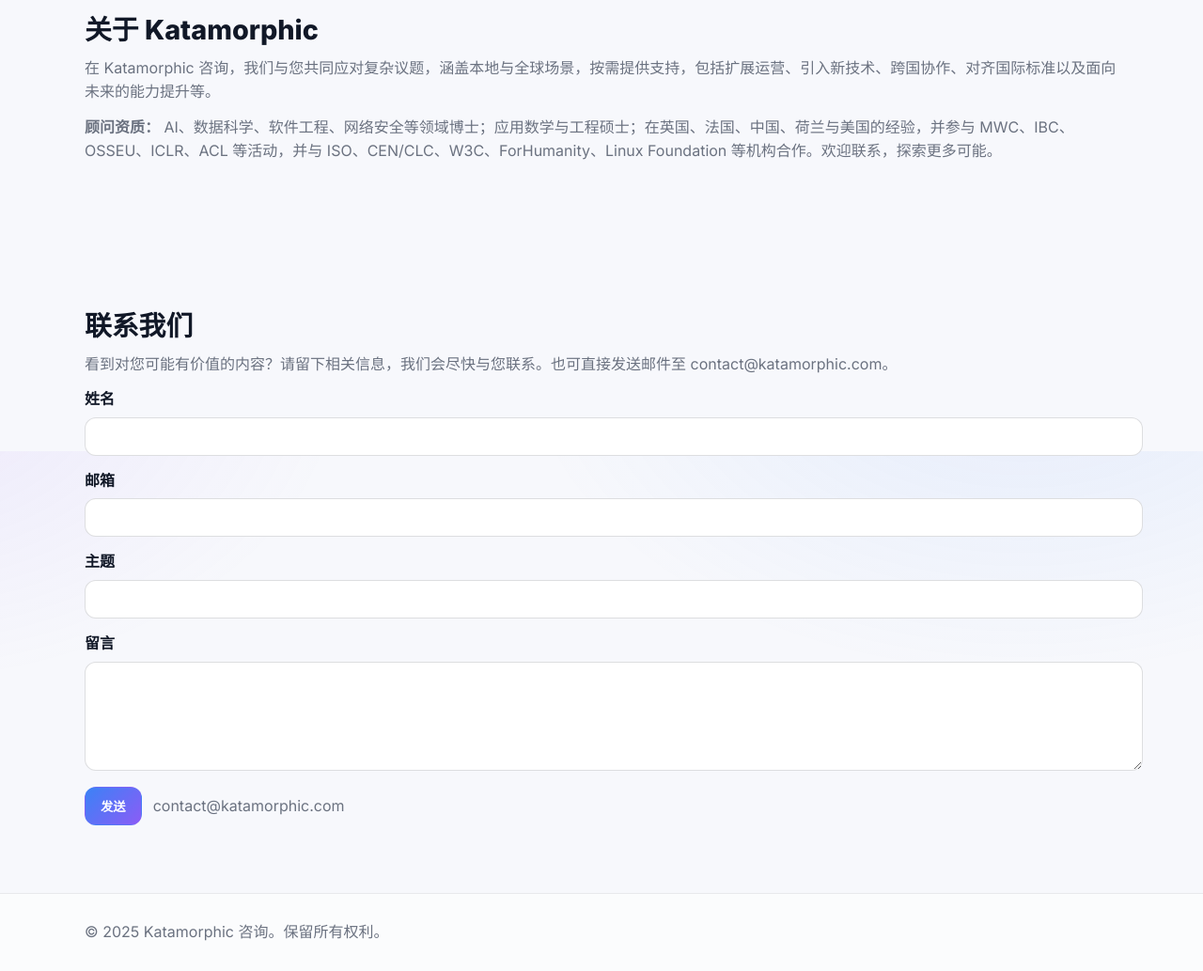
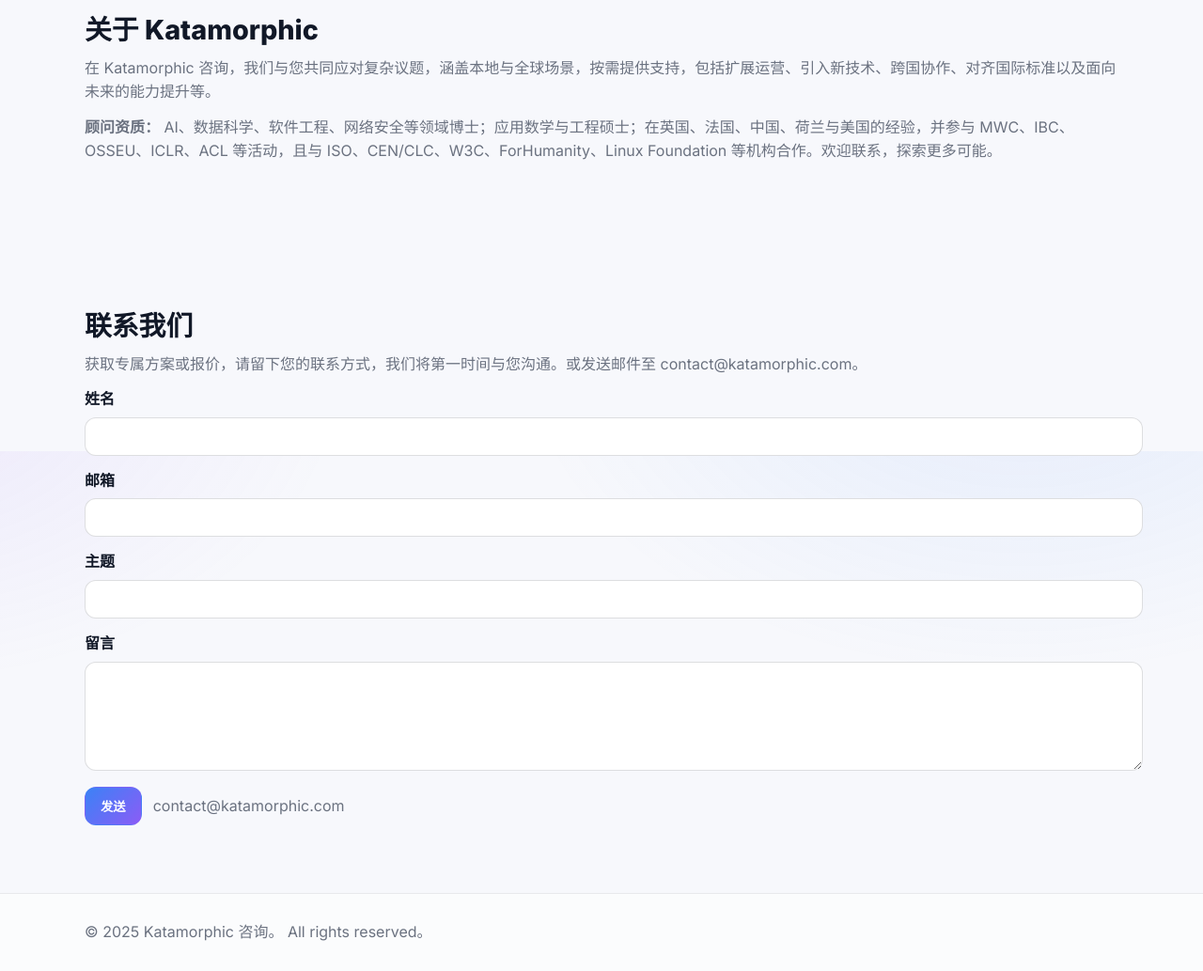
Before and after one commit to Katamorphic-Consulting/katamorphic-consulting.github.io, a plain HTML site: page index.zh.html in a window 1280 px wide. Shown: the part 1920-2953 px from the top of the page at 94% size. Drawn offline with Linux system fonts and the light colour scheme.

Commit message:
refinement

```diff
--- a/index.zh.html
+++ b/index.zh.html
@@ -149,14 +149,14 @@
             <div class="container">
                 <h2>关于 Katamorphic</h2>
                 <p>在 Katamorphic 咨询，我们与您共同应对复杂议题，涵盖本地与全球场景，按需提供支持，包括扩展运营、引入新技术、跨国协作、对齐国际标准以及面向未来的能力提升等。</p>
-                <p><strong>顾问资质：</strong> AI、数据科学、软件工程、网络安全等领域博士；应用数学与工程硕士；在英国、法国、中国、荷兰与美国的经验，并参与 MWC、IBC、OSSEU、ICLR、ACL 等活动，并与 ISO、CEN/CLC、W3C、ForHumanity、Linux Foundation 等机构合作。欢迎联系，探索更多可能。</p>
+                <p><strong>顾问资质：</strong> AI、数据科学、软件工程、网络安全等领域博士；应用数学与工程硕士；在英国、法国、中国、荷兰与美国的经验，并参与 MWC、IBC、OSSEU、ICLR、ACL 等活动，且与 ISO、CEN/CLC、W3C、ForHumanity、Linux Foundation 等机构合作。欢迎联系，探索更多可能。</p>
             </div>
         </section>
 
         <section id="contact" class="contact section">
             <div class="container">
                 <h2>联系我们</h2>
-                <p>看到对您可能有价值的内容？请留下相关信息，我们会尽快与您联系。也可直接发送邮件至 <a href="mailto:contact@katamorphic.com" class="contact-email">contact@katamorphic.com</a>。</p>
+                <p>获取专属方案或报价，请留下您的联系方式，我们将第一时间与您沟通。或发送邮件至 <a href="mailto:contact@katamorphic.com" class="contact-email">contact@katamorphic.com</a>。</p>
                 <form id="contact-form" class="contact-form" action="https://formspree.io/f/xovndekn" method="POST" novalidate>
                     <div class="form-grid">
                         <label>
@@ -187,7 +187,7 @@
 
     <footer class="site-footer" role="contentinfo">
         <div class="container">
-            <p>&copy; <span id="year"></span> Katamorphic 咨询。保留所有权利。</p>
+            <p>&copy; <span id="year"></span> Katamorphic 咨询。 All rights reserved。</p>
         </div>
     </footer>
 
```
Also changed, not shown: index.nl.html (+1 -1 lines).
